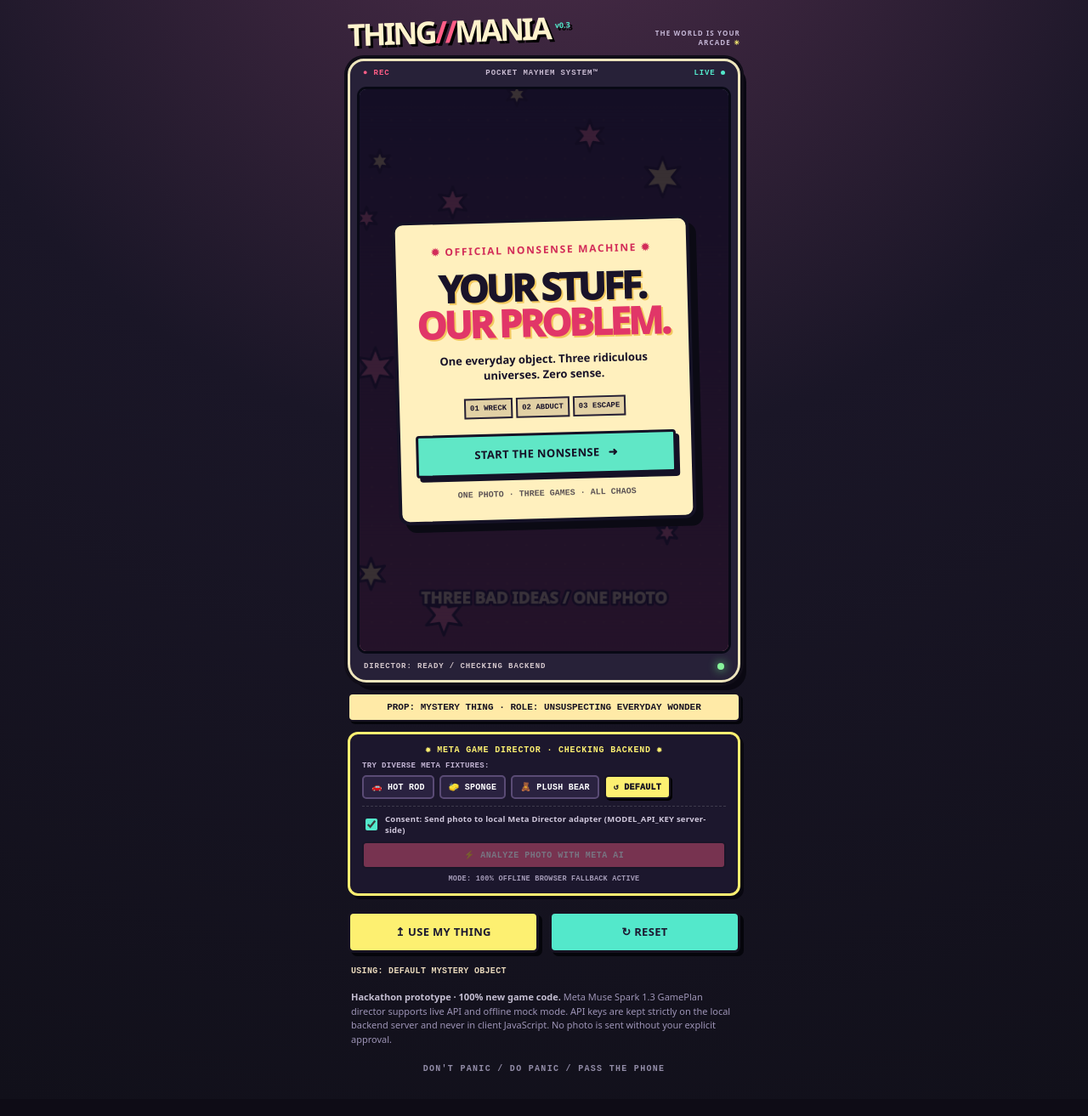
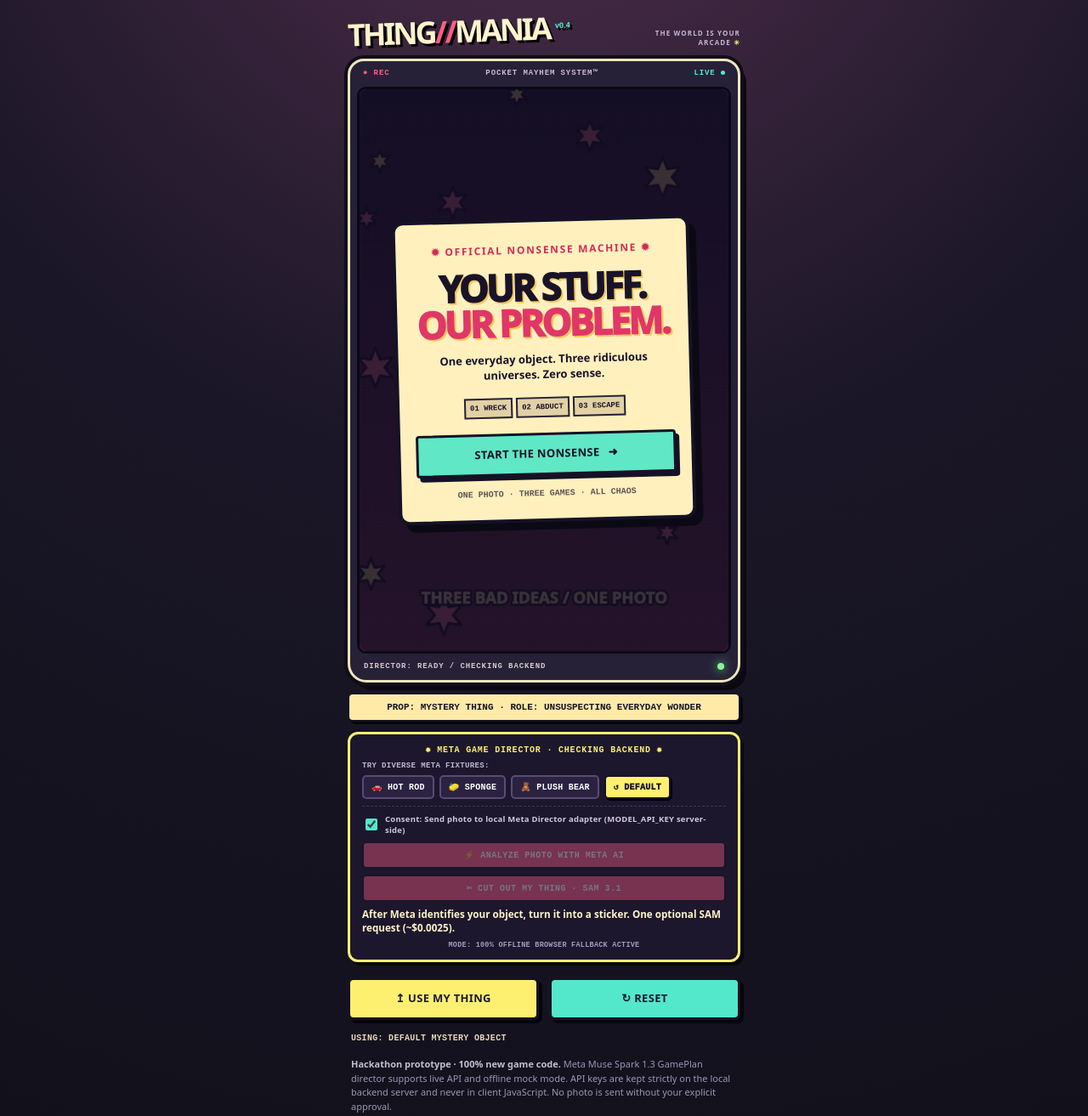
Before and after one commit to mataindustries/thing-mania, a website: page index.html in a window 1280 px wide. Shown: the top 1313 px of the page at 85% size. Drawn offline with Linux system fonts and the light colour scheme; no server answers.

Commit message:
Add deliberate opt-in SAM sticker-cutout action and progress label

```diff
--- a/index.html
+++ b/index.html
@@ -11,7 +11,7 @@
 <body>
   <main class="app">
     <header class="masthead">
-      <div class="brand">THING<span>//</span>MANIA <sup>v0.3</sup></div>
+      <div class="brand">THING<span>//</span>MANIA <sup>v0.4</sup></div>
       <div class="byline">THE WORLD IS YOUR ARCADE <span class="spark">✳</span></div>
     </header>
     <div class="arcade-shell">
@@ -51,6 +51,8 @@
           <span>Consent: Send photo to local Meta Director adapter (MODEL_API_KEY server-side)</span>
         </label>
         <button type="button" id="analyzePhotoBtn" class="analyze-btn" disabled>⚡ ANALYZE PHOTO WITH META AI</button>
+        <button type="button" id="cutoutBtn" class="analyze-btn cutout-btn" disabled>✂ CUT OUT MY THING · SAM 3.1</button>
+        <small id="cutoutStatus" class="cutout-status" aria-live="polite">After Meta identifies your object, turn it into a sticker. One optional SAM request (~$0.0025).</small>
       </div>
       <div class="budget-status" id="budgetStatus">SESSION SPEND: $0.00 / $1.00 CEILING · CALLS: 0 / 10 · 100% OFFLINE CAPABLE</div>
     </div>
```
